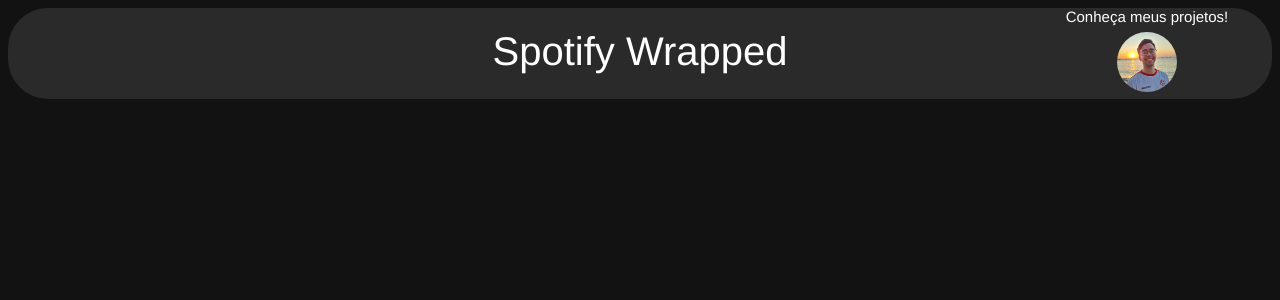
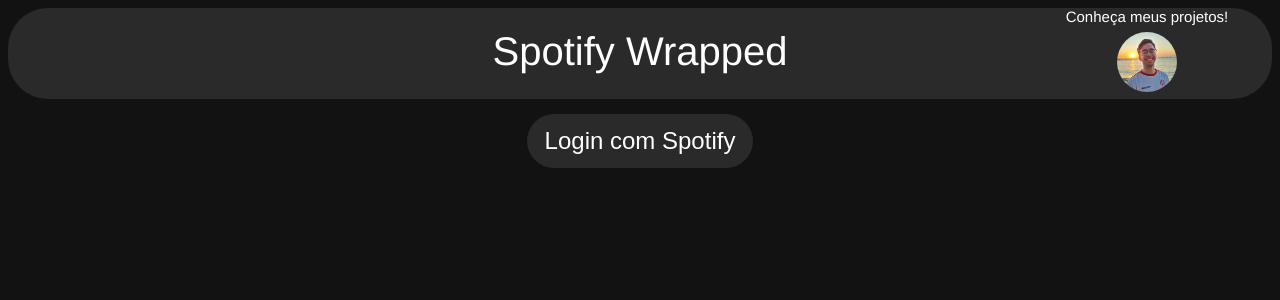
Before and after one commit to Ochernobas/SpotifyWrapped-Client, a React (Vite) app: page / in a window 1280 px wide. Shown: the top 300 px of the page. Built offline with nearby package versions, Linux system fonts and the light colour scheme.

Commit message:
acho que foi

```diff
--- a/src/App.jsx
+++ b/src/App.jsx
@@ -11,8 +11,8 @@
       <Header />
       <div className='main-div'>
         <Routes>
-          <Route path="/SpotifyWrapped-Client/" element={<Home />}/>
-          <Route path="/SpotifyWrapped-Client/#/dashboard" element={<Dashboard />}/>
+          <Route path="/" element={<Home />}/>
+          <Route path="/dashboard" element={<Dashboard />}/>
         </Routes>
       </div>
     </HashRouter>
--- a/src/pages/Home.jsx
+++ b/src/pages/Home.jsx
@@ -7,7 +7,7 @@
 const Home = () => {
     const client_id = "b4197f508abe44bfa68e5197369cf427"
     const spotify_authorize_endpoint = "https://accounts.spotify.com/authorize"
-    const redirect_utl_after_login = "http://localhost:4173/dashboard"
+    const redirect_utl_after_login = "https://ochernobas.github.io/SpotifyWrapped-Client/#/dashboard"
     const space_delimiter = "%20"
     const scopes = ["user-top-read", "user-read-recently-played", "user-read-private", "user-read-email"]
     const scopes_url_param = scopes.join(space_delimiter)
```
Also changed, not shown: 1 other file (tests, documents, lock files or other folders).
